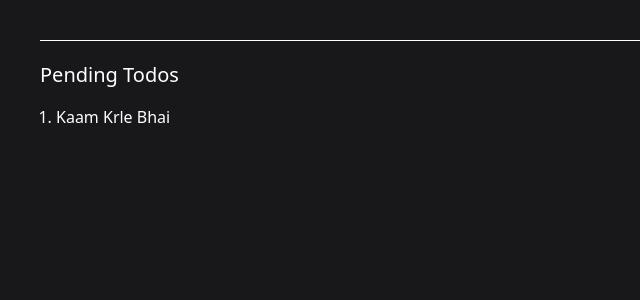
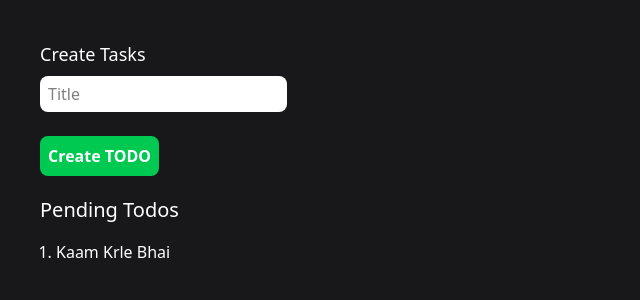
Before and after one commit to KushagraSharma10/CRUD-React-practice, a React (Vite) app: page / in a window 1280 px wide. Shown: the top 300 px of the page, without its empty margins (0-640 px from the left). Built offline with nearby package versions, Linux system fonts and the light colour scheme.

Commit message:
separate TODO creation and rendering into Create and Read components

```diff
--- a/src/App.jsx
+++ b/src/App.jsx
@@ -1,5 +1,7 @@
 import { nanoid } from "nanoid";
 import React, { useState } from "react";
+import Create from "./components/Create";
+import Read from "./components/Read";
 
 const App = () => {
 
@@ -13,15 +15,12 @@ const App = () => {
 
 
 
-  const renderTodos = todos.map((todo) => {
-    return <li key={todo.id}>{todo.title}</li>;
-  });
+
 
   return (
     <div className="w-full h-screen p-10 bg-zinc-900 text-white">
-      <hr />
-      <h1 className="mt-5 text-xl">Pending Todos</h1>
-      <ol className="list-decimal p-4">{renderTodos}</ol>
+      <Create todos = {todos} setTodos = {setTodos} />
+      <Read todos = {todos} setTodos = {setTodos}  />
     </div>
   );
 };
--- a/src/components/Create.jsx
+++ b/src/components/Create.jsx
@@ -1,7 +1,7 @@
 import { nanoid } from 'nanoid';
 import React, { useState } from 'react'
 
-const Create = () => {
+const Create = ({todos , setTodos}) => {
 
 
   const [title, setTitle] = useState("");
--- /dev/null
+++ b/src/components/Read.jsx
@@ -0,0 +1,17 @@
+import React from 'react'
+
+const Read = ({todos}) => {
+
+    const renderTodos = todos.map((todo) => {
+        return <li key={todo.id}>{todo.title}</li>;
+      });
+
+  return (
+    <div>
+        <h1 className="mt-5 text-xl">Pending Todos</h1>
+        <ol className="list-decimal p-4">{renderTodos}</ol>
+    </div>
+  )
+}
+
+export default Read
```
